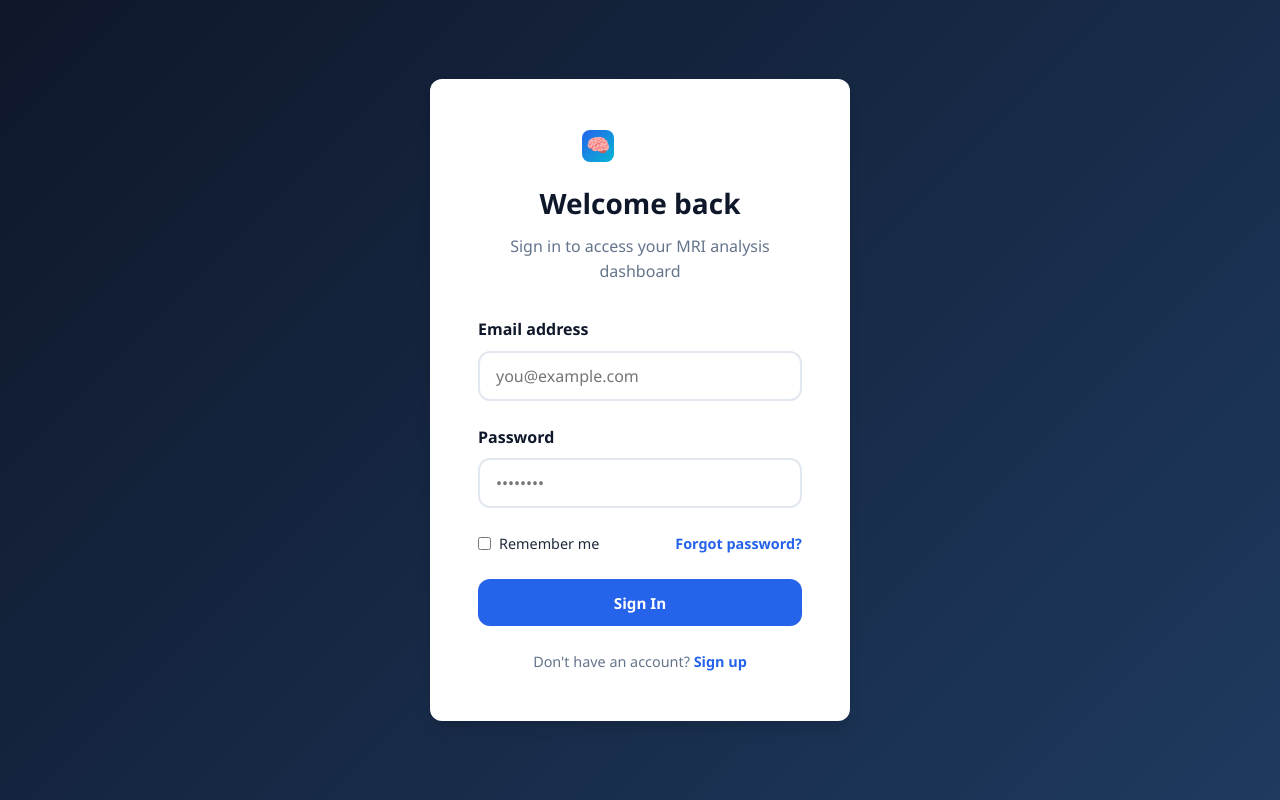
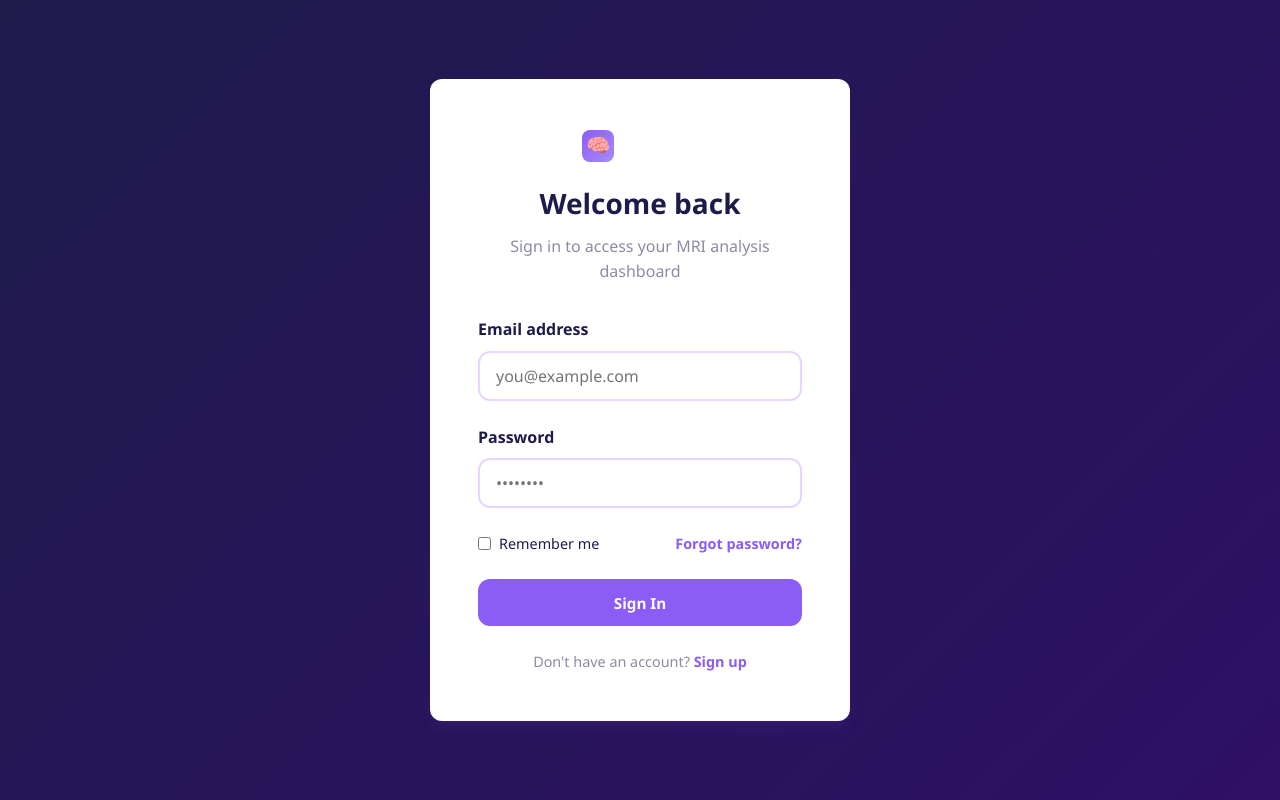
Before and after one commit to aeronman/kra0s, a PHP site: page /login.html in a window 1280 px wide. Run offline with PHP 8.4, Linux system fonts and the light colour scheme.

Commit message:
style(ui): update color palette and theme variables
Update the global CSS variables and inline styles to implement a new
purple-centric color scheme. This includes changes to primary,
secondary, accent, and background colors, as well as updating
gradient backgrounds and badge styles to ensure visual consistency
across the application.

```diff
--- a/css/style.css
+++ b/css/style.css
@@ -1,18 +1,18 @@
 :root {
-  --primary: #2563eb;
-  --primary-dark: #1d4ed8;
-  --secondary: #0f172a;
-  --accent: #06b6d4;
-  --bg: #f8fafc;
-  --card: #ffffff;
-  --text: #1e293b;
-  --text-muted: #64748b;
-  --border: #e2e8f0;
-  --success: #10b981;
-  --warning: #f59e0b;
-  --danger: #ef4444;
-  --shadow: 0 4px 6px -1px rgba(0,0,0,0.1), 0 2px 4px -2px rgba(0,0,0,0.1);
-  --shadow-lg: 0 10px 15px -3px rgba(0,0,0,0.1), 0 4px 6px -4px rgba(0,0,0,0.1);
+  --primary: #8B5CF6;
+  --primary-dark: #7C3AED;
+  --secondary: #1E1B4B;
+  --accent: #A78BFA;
+  --bg: #FAF5FF;
+  --card: #FFFFFF;
+  --text: #1E1B4B;
+  --text-muted: #8B8BA7;
+  --border: #E9D5FF;
+  --success: #A78BFA;
+  --warning: #8B5CF6;
+  --danger: #4C1D95;
+  --shadow: 0 4px 6px -1px rgba(139,92,246,0.1), 0 2px 4px -2px rgba(139,92,246,0.1);
+  --shadow-lg: 0 10px 15px -3px rgba(139,92,246,0.1), 0 4px 6px -4px rgba(139,92,246,0.1);
   --radius: 12px;
 }
 
@@ -1022,7 +1022,7 @@ tr:hover {
   display: flex;
   align-items: center;
   justify-content: center;
-  background: linear-gradient(135deg, var(--secondary) 0%, #1e3a5f 100%);
+  background: linear-gradient(135deg, var(--secondary) 0%, #2E1065 100%);
   padding: 2rem;
 }
 
```
Also changed, not shown: other parts of css/style.css (+21 -21 lines), about.html (+5 -5 lines).
